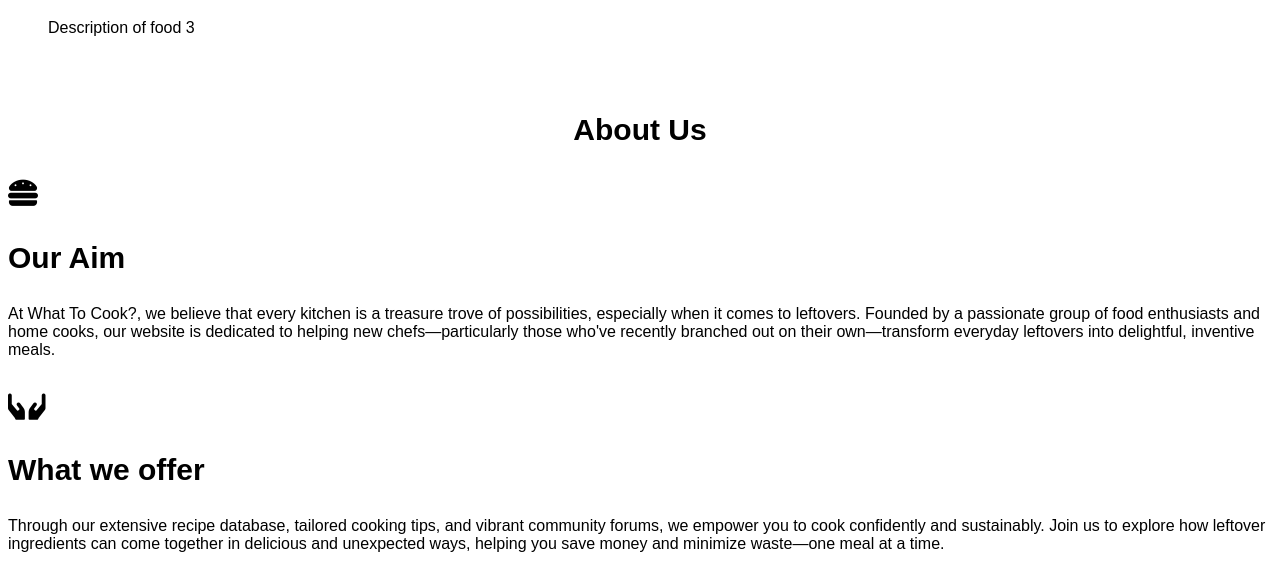
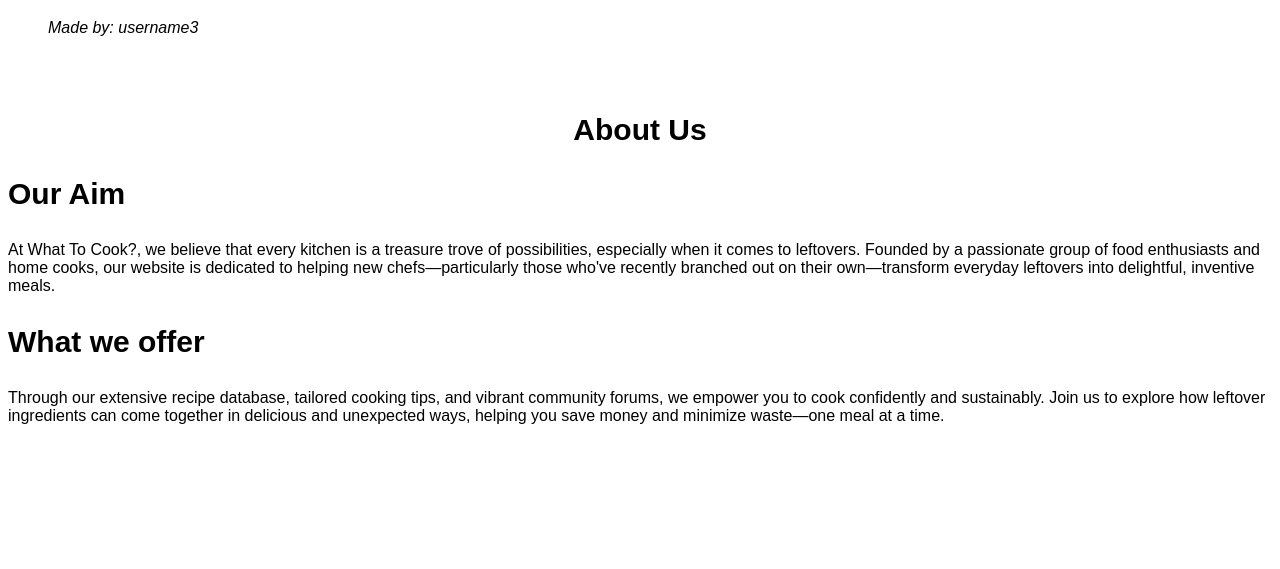
Before and after one commit to 23450728/AgileWebDev3403, a Flask app: page / in a window 1280 px wide. Shown: the part 1342-1911 px from the top of the page. After the commit the page ends 1766 px from the top, so only its background shows below. Run offline with Flask 3, Linux system fonts and the light colour scheme; some libraries are stand-ins or nearby versions.

Commit message:
Made small changes to home page

```diff
--- a/app/templates/home.html
+++ b/app/templates/home.html
@@ -17,15 +17,15 @@
                 <ul data-slides>
                     <li class="slide" data-active>
                         <img src="https://source.unsplash.com/cooked-dish-on-gray-bowl--YHSwy6uqvk" alt="Food #1">
-                        <p>Description of food 1</p>
+                        <p><i>Made by: username1</i></p>
                     </li>
                     <li class="slide">
                         <img src="https://source.unsplash.com/raspberry-cake-Mzy-OjtCI70" alt="Food #2">
-                        <p>Description of food 2</p>
+                        <p><i>Made by: username2</i></p>
                     </li>
                     <li class="slide">
                         <img src="https://source.unsplash.com/pizza-on-chopping-board-MqT0asuoIcU" alt="Food #3">
-                        <p>Description of food 3</p>
+                        <p><i>Made by: username3</i></p>
                     </li>
                 </ul>
             </div>
@@ -35,23 +35,15 @@
     <br>
     <h2>About Us</h2>
     <div class="about-us-section">
-        <div class="about-us">
-            <div class="about-icon">
-                <h3 class="about-icon"><i class="fas fa-hamburger"></i></h3>
-            </div>
         <div class="about-us-text">
             <h3>Our Aim</h3>
             <p>At What To Cook?, we believe that every kitchen is a treasure trove of possibilities, especially when it comes to leftovers. Founded by a passionate group of food enthusiasts and home cooks, our website is dedicated to helping new chefs—particularly those who've recently branched out on their own—transform everyday leftovers into delightful, inventive meals.</p>
-            </div>
-        </div>
-        <div class="about-us">
-            <div class="about-icon">
-                <h3 class="about-icon"><i class="fas fa-hands"></i></i></h3>
         </div>
         <div class="about-us-text">
             <h3>What we offer</h3>
             <p>Through our extensive recipe database, tailored cooking tips, and vibrant community forums, we empower you to cook confidently and sustainably. Join us to explore how leftover ingredients can come together in delicious and unexpected ways, helping you save money and minimize waste—one meal at a time. </p>
         </div>
     </div>
-    </div>
+    <br>
+    <br>
 {% endblock %}
```
Lines whose indentation alone changed are shown as unchanged.
